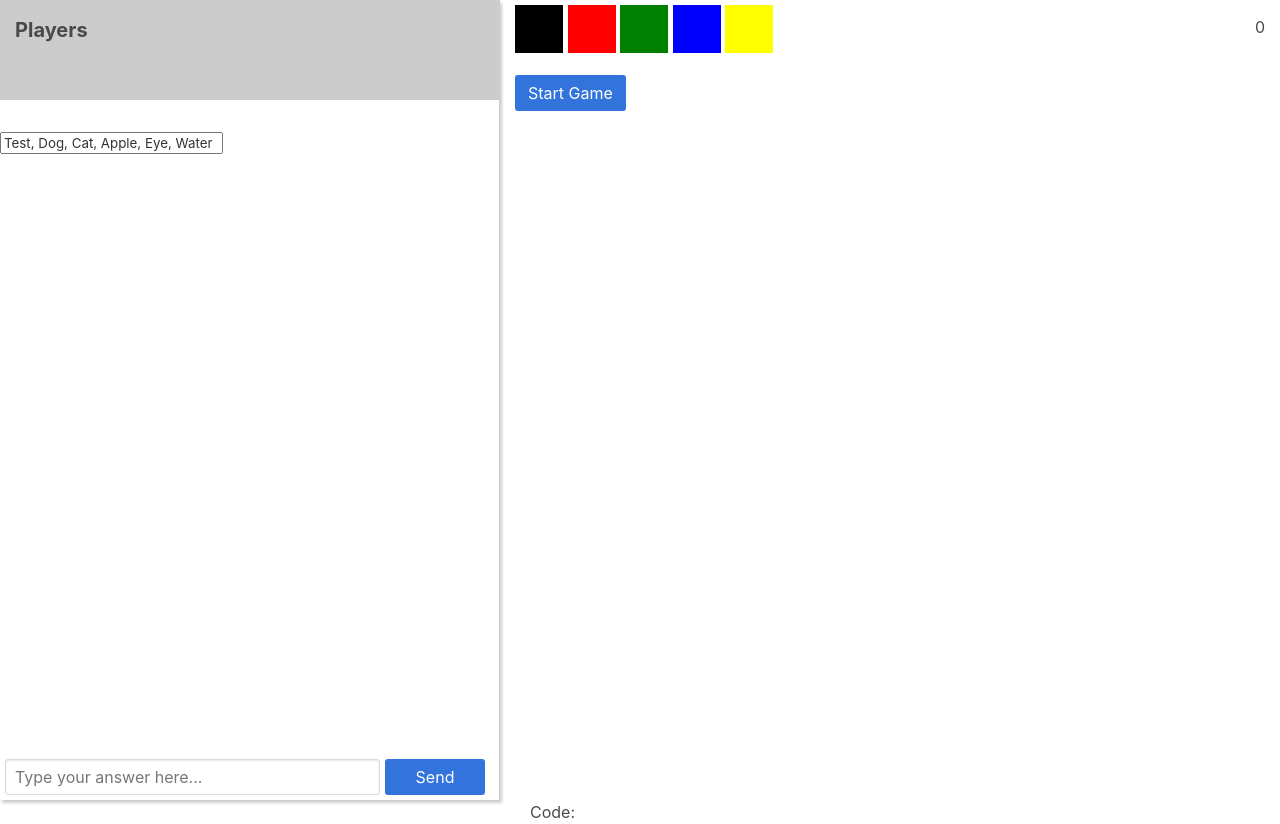
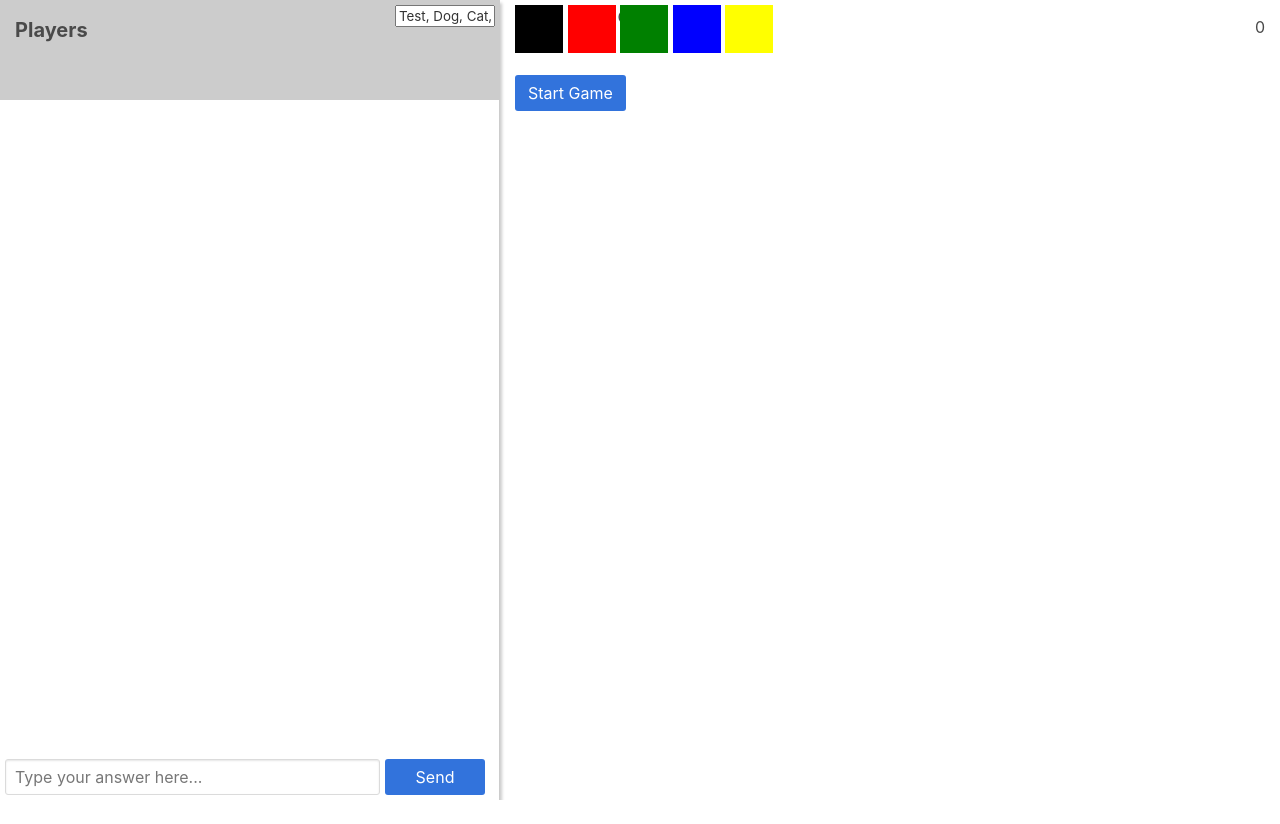
Before and after one commit to JSneak/Pictionary-Quizlet, a website: page public/hostWhiteboard.html in a window 1280 px wide. Shown: the top 824 px of the page. After the commit the page ends 800 px from the top, so only its background shows below. Drawn offline with nearby package versions, Linux system fonts and the light colour scheme; no server answers.

Commit message:
stylin some bitches

```diff
--- a/public/css/style.css
+++ b/public/css/style.css
@@ -140,3 +140,17 @@ canvas {
   width: 500px;
   height: 500px;
 }
+
+#code {
+  position: fixed;
+  top: 5px;
+  left: 50%;
+  transform: translateX(-50%);
+}
+
+#uniqueDeck {
+  position: fixed;
+  top: 5px;
+  left: 395px;
+  width: 100px;
+}
```
